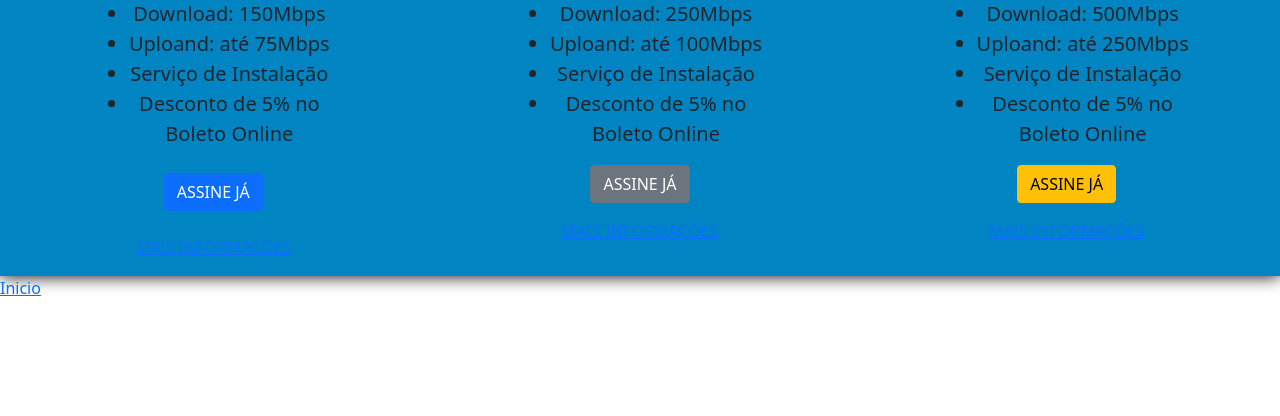
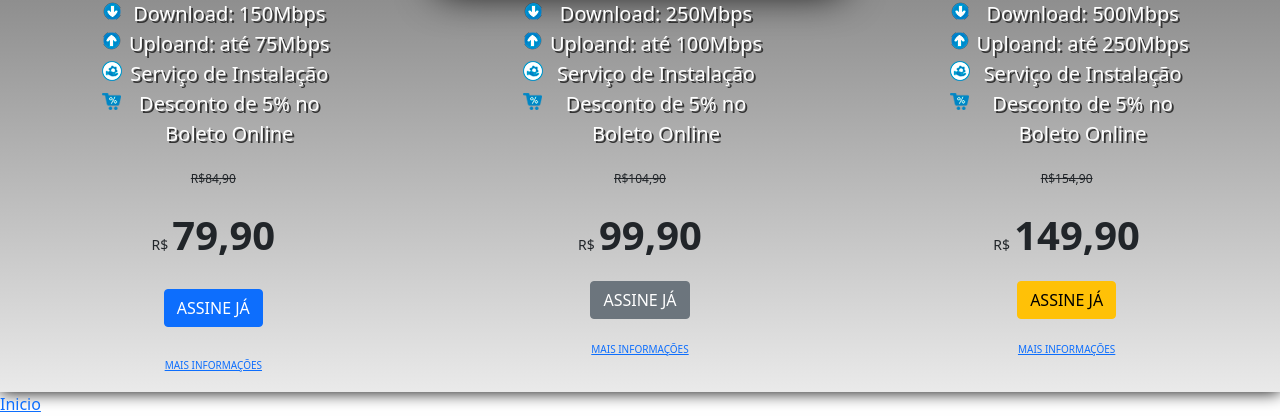
Before and after one commit to matheus4179/NetClaroBauru, a plain HTML site: page index.html in a window 1280 px wide. Shown: the part 713-1129 px from the top of the page. Before the commit the page ends 1013 px from the top, so only its background shows below. Drawn offline with Linux system fonts and the light colour scheme.

Commit message:
23-07-21-09-41

```diff
--- a/css/style.css
+++ b/css/style.css
@@ -54,5 +54,10 @@
 	text-align: center;
 	word-break: all;
 	font-size: 20px;
+	color: white;
+}
+
+.degrade2{
+	background-image: linear-gradient(to bottom, gray, white 120%);
 
 }
--- a/index.html
+++ b/index.html
@@ -75,43 +75,49 @@
 
 <!--Inicio_Container-->
 	<section>
-		<div class="sombra container-fluid margin " style="background-color: #0085c2;">
+		<div class="sombra container-fluid margin degrade2">
 			<div class="row">
 				<div class="col-lg-4">
 					<div align="center">
 						<h1 style="background-color: white;">150 MEGA</h1>
-					<ul class="list-group2">
-						<li>Download: 150Mbps</li>
-						<li>Uploand: até 75Mbps</li>
-						<li>Serviço de Instalação</li>
-						<li>Desconto de 5% no<br> Boleto Online</li>
+					<ul class="list-group2" style="text-shadow: 0.1em 0.1em #333;">
+						<li style="list-style-image: url(imagens/icon_down.png);">Download: 150Mbps</li>
+						<li style="list-style-image: url(imagens/icon_up.png);">Uploand: até 75Mbps</li>
+						<li style="list-style-image: url(imagens/icon_servico.png);">Serviço de Instalação</li>
+						<li style="list-style-image: url(imagens/icon_desc.png);">Desconto de 5% no<br> Boleto Online</li>
 					</ul>
 				</div>
-					<p align="center"><a class="btn btn-primary my-2" href="https://api.whatsapp.com/send?phone=5514997747842&text=Ol%C3%A1%2C%20tenho%20interesse%20no%20plano%20de%20*125*%20mega" target="_blank">ASSINE JÁ</a></p><p class="m_informacao"><a href="#">MAIS INFORMAÇÕES</a></p>
+				<p align="center"><a style="font-size: 12px; text-decoration: line-through;">R$84,90</a></p>
+					<p align="center"><a align="center" style="font-size: 14px;">R$</a> <a style="font-weight: bold; font-size: 40px;">79,90</a></p>
+					<p align="center"><a class="btn btn-primary my-2" href="https://api.whatsapp.com/send?phone=5514997747842&text=Ol%C3%A1%2C%20tenho%20interesse%20no%20plano%20de%20*125*%20mega" target="_blank">ASSINE JÁ</a></p><p class="m_informacao"><a style="font-size: 10px;" href="https://api.whatsapp.com/send?phone=5514997747842&text=Ol%C3%A1%2C%20tenho%20interesse%20no%20plano%20de%20*150*%20mega">MAIS INFORMAÇÕES</a></p>
 				</div>
 				<div class="col-lg-4 ">
 					<div align="center">
-						<h1 style="background-color: green;">250 MEGA</h1>
-					<ul class="list-group2">
-						<li >Download: 250Mbps</li>
-						<li>Uploand: até 100Mbps</li>
-						<li>Serviço de Instalação</li>
-						<li>Desconto de 5% no <br>Boleto Online</li>
+						<h1 class="sombra" style="background-color: white;">250 MEGA</h1>
+					<ul class="list-group2" style="text-shadow: 0.1em 0.1em #333;">
+						<li style="list-style-image: url(imagens/icon_down.png)";>Download: 250Mbps</li>
+						<li style="list-style-image: url(imagens/icon_up.png);">Uploand: até 100Mbps</li>
+						<li style="list-style-image: url(imagens/icon_servico.png);">Serviço de Instalação</li>
+						<li style="list-style-image: url(imagens/icon_desc.png);">Desconto de 5% no <br>Boleto Online</li>
 					</ul>
 					</div>
-					<p align="center"><a class="btn btn-secondary" href="https://api.whatsapp.com/send?phone=5514997747842&text=Ol%C3%A1%2C%20tenho%20interesse%20no%20plano%20de%20*250*%20mega" target="_blank">ASSINE JÁ</a></p><p class="m_informacao"><a href="#">MAIS INFORMAÇÕES</a></p>
+					<p align="center"><a style="font-size: 12px; text-decoration: line-through;">R$104,90</a></p>
+					<p align="center"><a style="font-size: 14px;">R$</a> <a style="font-weight: bold; font-size: 40px;">99,90</a></p>
+					<p align="center"><a class="btn btn-secondary" href="https://api.whatsapp.com/send?phone=5514997747842&text=Ol%C3%A1%2C%20tenho%20interesse%20no%20plano%20de%20*250*%20mega" target="_blank">ASSINE JÁ</a></p><p class="m_informacao"><a style="font-size: 10px;" href="https://api.whatsapp.com/send?phone=5514997747842&text=Ol%C3%A1%2C%20tenho%20interesse%20no%20plano%20de%20*250*%20mega">MAIS INFORMAÇÕES</a></p>
 				</div>
 				<div class="col-lg-4 ">
 					<div align="center">
-						<h1 style="background-color: blue; color: white;">500 MEGA</h1>
-					<ul class="list-group2">
-						<li >Download: 500Mbps</li>
-						<li>Uploand: até 250Mbps</li>
-						<li>Serviço de Instalação</li>
-						<li>Desconto de 5% no <br>Boleto Online</li>
+						<h1 style="background-color: white;">500 MEGA</h1>
+					<ul class="list-group2" style="text-shadow: 0.1em 0.1em #333;">
+						<li style="list-style-image: url(imagens/icon_down.png)">Download: 500Mbps</li>
+						<li style="list-style-image: url(imagens/icon_up.png);">Uploand: até 250Mbps</li>
+						<li style="list-style-image: url(imagens/icon_servico.png);">Serviço de Instalação</li>
+						<li style="list-style-image: url(imagens/icon_desc.png);">Desconto de 5% no <br>Boleto Online</li>
 					</ul>
 					</div>
-					<p align="center"><a class="btn btn-warning" href="https://api.whatsapp.com/send?phone=5514997747842&text=Ol%C3%A1%2C%20tenho%20interesse%20no%20plano%20de%20*500*%20mega" target="_blank">ASSINE JÁ</a></p><p class="m_informacao"><a href="#">MAIS INFORMAÇÕES</a></p>
+					<p align="center"><a style="font-size: 12px; text-decoration: line-through;">R$154,90</a></p>
+					<p align="center"><a style="font-size: 14px;">R$</a> <a style="font-weight: bold; font-size: 40px;">149,90</a></p>
+					<p align="center"><a class="btn btn-warning" href="https://api.whatsapp.com/send?phone=5514997747842&text=Ol%C3%A1%2C%20tenho%20interesse%20no%20plano%20de%20*500*%20mega" target="_blank">ASSINE JÁ</a></p><p class="m_informacao"><a style="font-size: 10px;" href="https://api.whatsapp.com/send?phone=5514997747842&text=Ol%C3%A1%2C%20tenho%20interesse%20no%20plano%20de%20*500*%20mega">MAIS INFORMAÇÕES</a></p>
 				</div>
 		</div></div>
 
```
Also changed, not shown: imagens/icon_desc.png (added), imagens/icon_down.png (added), imagens/icon_servico.png (added), imagens/icon_up.png (added).
